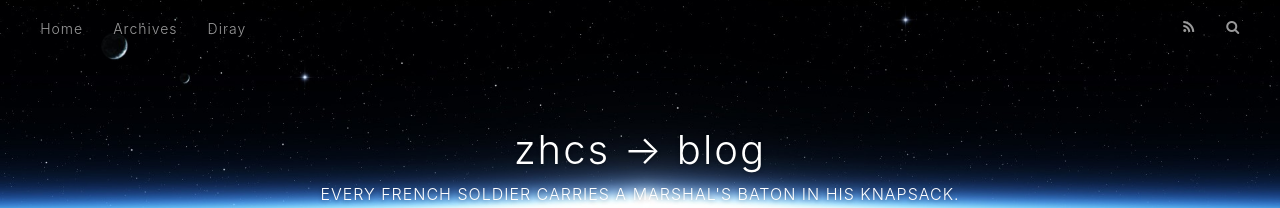
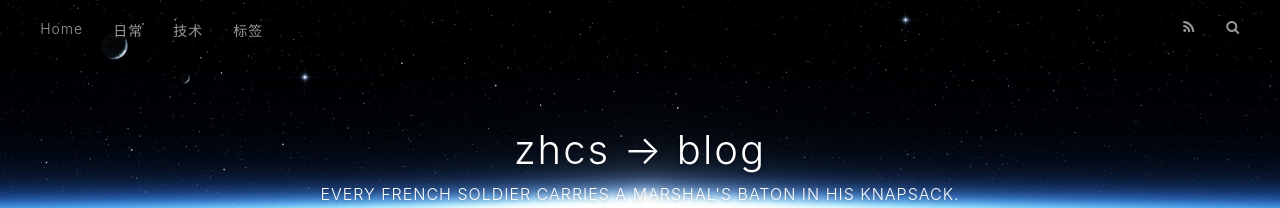
Before and after one commit to zzhhch/zzhhch.github.io, a plain HTML site: page 2019/07/03/hello-world/index.html in a window 1280 px wide. Shown: the top 208 px of the page. Drawn offline with nearby package versions, Linux system fonts and the light colour scheme.

Commit message:
Site updated: 2019-07-04 13:24:57

```diff
--- a/2019/07/03/hello-world/index.html
+++ b/2019/07/03/hello-world/index.html
@@ -61,9 +61,11 @@
 
               <a class="main-nav-link" href="/">Home</a>
 
-              <a class="main-nav-link" href="/archives">Archives</a>
+              <a class="main-nav-link" href="/diary">日常</a>
 
-              <a class="main-nav-link" href="/categories/Diary">Diray</a>
+              <a class="main-nav-link" href="/technology">技术</a>
+
+              <a class="main-nav-link" href="/tags">标签</a>
 
             </nav>
             <nav id="sub-nav">
@@ -309,9 +311,11 @@
 
       <a href="/" class="mobile-nav-link">Home</a>
 
-      <a href="/archives" class="mobile-nav-link">Archives</a>
+      <a href="/diary" class="mobile-nav-link">日常</a>
 
-      <a href="/categories/Diary" class="mobile-nav-link">Diray</a>
+      <a href="/technology" class="mobile-nav-link">技术</a>
+
+      <a href="/tags" class="mobile-nav-link">标签</a>
 
     </nav>
 
```
Also changed, not shown: 2019/07/03/hexo+github个人博客搭建/index.html (+8 -4 lines), archives/2019/07/index.html (+8 -4 lines), archives/2019/index.html (+8 -4 lines), archives/index.html (+8 -4 lines), categories/Diary/index.html (+8 -4 lines), index.html (+8 -4 lines), tags/blog/index.html (+8 -4 lines), tags/study/index.html (+8 -4 lines).
